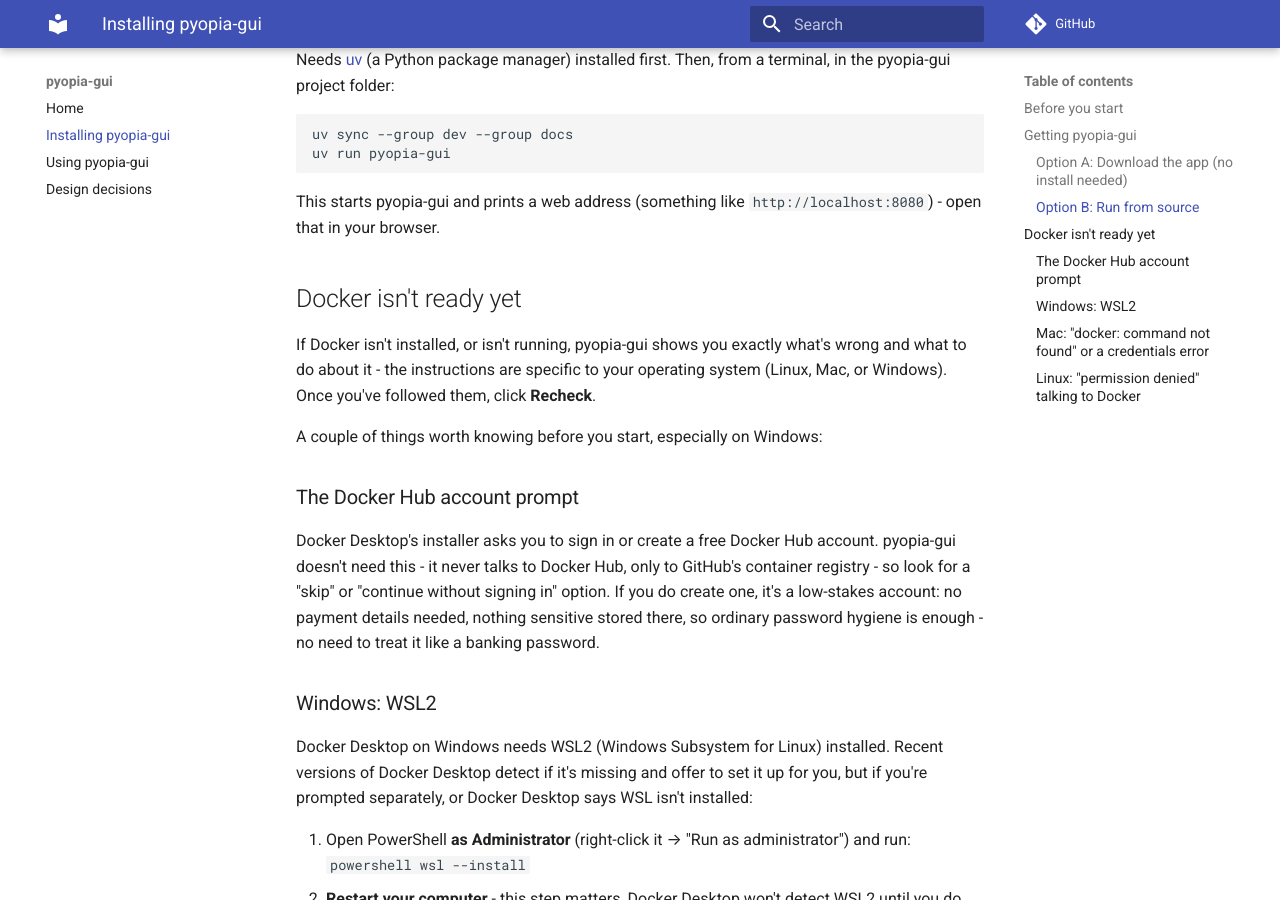
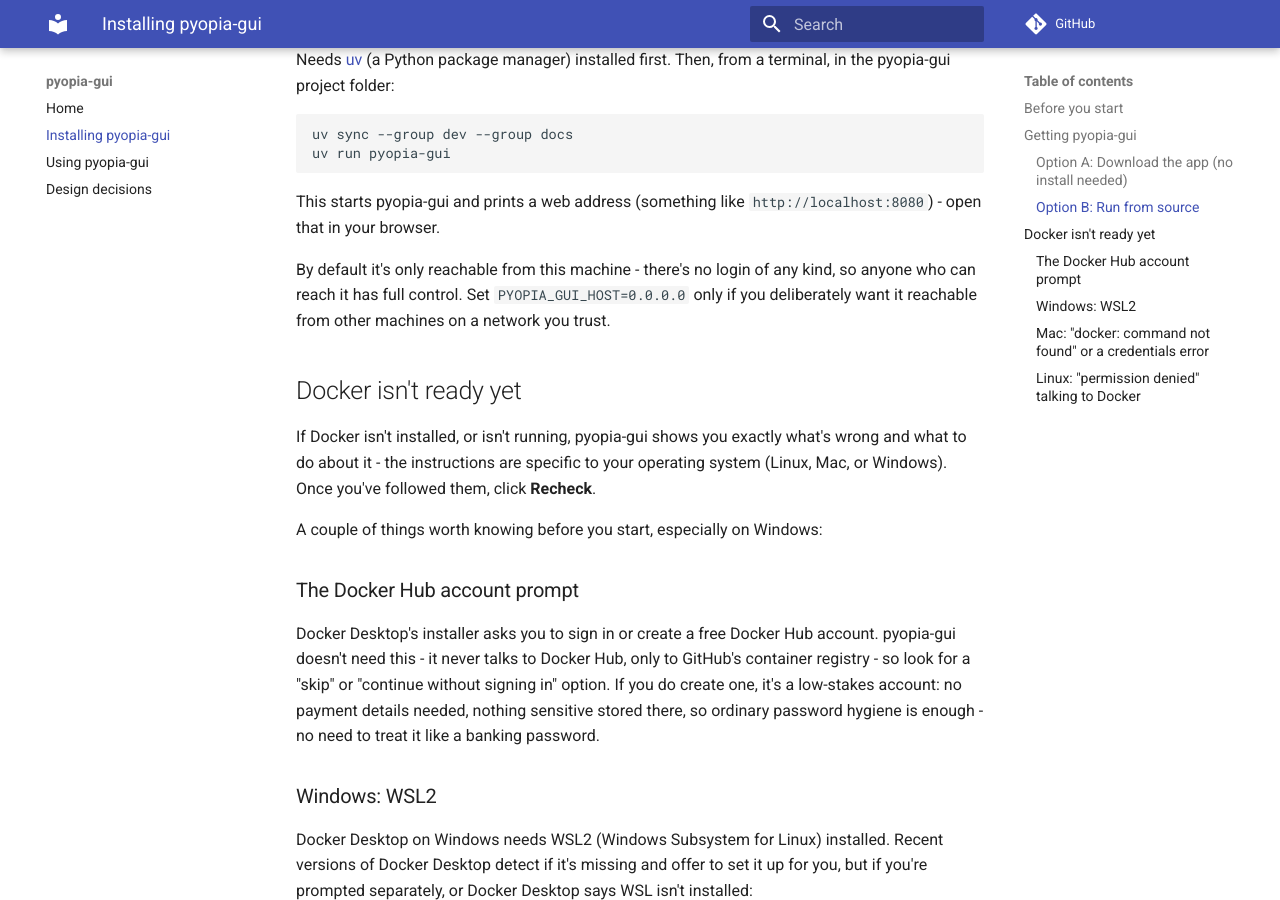
Before and after one commit to nimmo-smith-technologies/pyopia-gui, an MkDocs documentation site: the page built from docs/installing.md, in a window 1280 px wide and 900 px high, scrolled down 1200 px. Built offline with MkDocs 1.6.1 and Material for MkDocs 9.7.7, drawn with Linux system fonts in a browser that asks for light colours; comment, search, counter and statistics services are not loaded.

Commit message:
Bind to localhost by default, not every network interface
ui.run() had no host argument, so uv run pyopia-gui listened on 0.0.0.0 with no authentication - anyone on the same network had full control. Defaults to 127.0.0.1 now; PYOPIA_GUI_HOST opts back in for trusted-network access.

Closes #12

Signed-off-by: Alex Nimmo Smith <alex@nimmosmith.co.uk>

```diff
--- a/docs/installing.md
+++ b/docs/installing.md
@@ -61,6 +61,10 @@ uv run pyopia-gui
 
 This starts pyopia-gui and prints a web address (something like
 `http://localhost:8080`) - open that in your browser.
+
+By default it's only reachable from this machine - there's no login of any kind, so
+anyone who can reach it has full control. Set `PYOPIA_GUI_HOST=0.0.0.0` only if you
+deliberately want it reachable from other machines on a network you trust.
 
 ## Docker isn't ready yet
 
```
Also changed, not shown: README.md (+8 -0 lines), 1 other file.
